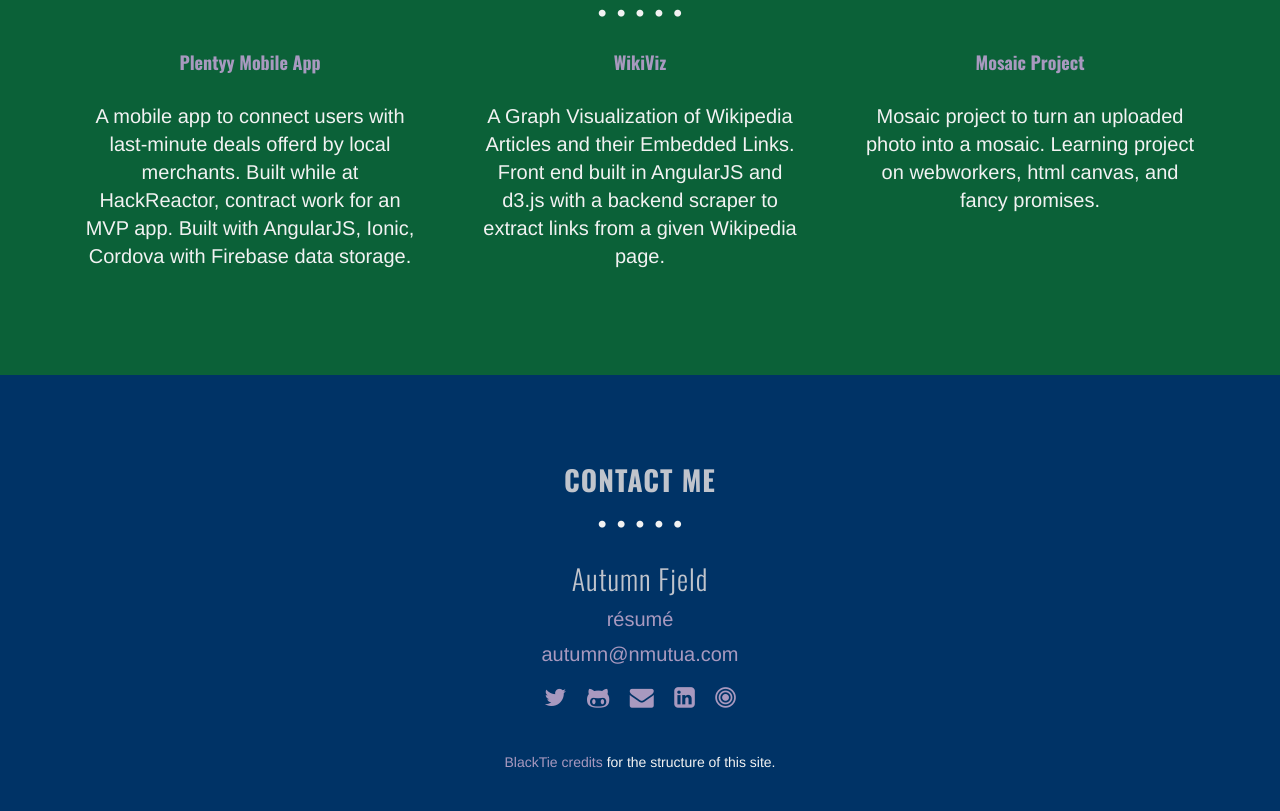
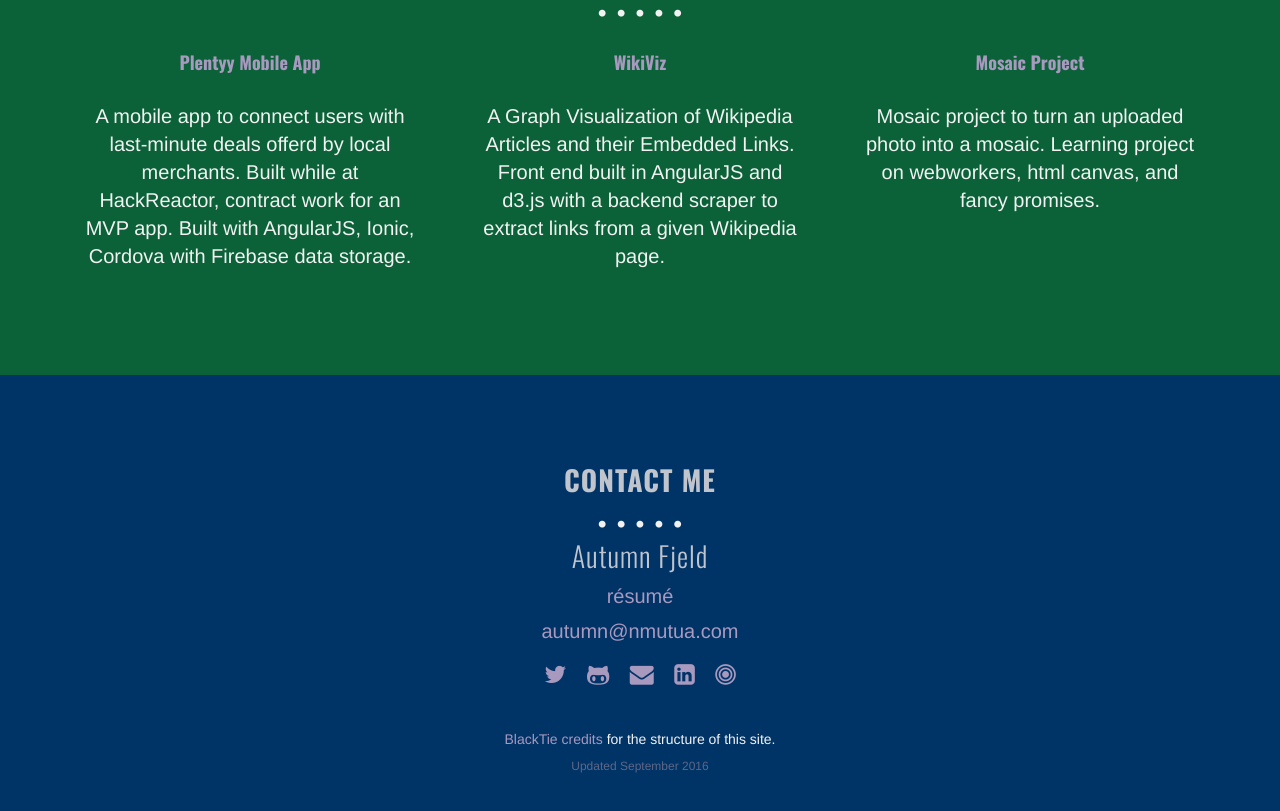
Before and after one commit to autumnfjeld/nmutua, a plain HTML site: page index.html in a window 1280 px wide. Shown: the part 1595-2406 px from the top of the page. Drawn offline with nearby package versions, Linux system fonts and the light colour scheme; files that its build step writes are made by us from their sources; files whose address does not match are found by name.

Commit message:
Add updated date

```diff
--- a/assets/css/main.css
+++ b/assets/css/main.css
@@ -251,8 +251,14 @@ a:after {
 	text-align: center;
 }
 
-#contactwrap .blacktie  {
+#contactwrap .blacktie {
   font-size: 14px;
+}
+
+#contactwrap .updated {
+	line-height: 1;
+	font-size: 12px;
+	color: hsl(227, 18%, 45%);
 }
 
 /* Description Styling / Used in portfolio & Blog images footnotes */
--- a/index.html
+++ b/index.html
@@ -170,8 +170,7 @@
 				<h3>CONTACT ME</h3>
 				<p class="centered icons">
 					<i class="icon icon-circle"></i><i class="icon icon-circle"></i><i class="icon icon-circle"></i><i class="icon icon-circle"></i><i class="icon icon-circle"></i>
-					</p>
-				<br>
+				</p>
 				<div class="col-lg-6 col-lg-offset-3">
 					<h2> Autumn Fjeld </h2>
 					<p><a href="http://nmutua.com/assets/resume/AutumnFjeld_Resume.pdf" target="_blank">r&eacute;sum&eacute;</a></p>
@@ -189,7 +188,8 @@
               <i class="fa fa-bullseye"></i></a>
           </div>
           <br>
-					<p class="blacktie"><a href="http://blacktie.co" target="_blank">BlackTie credits</a> for the structure of this site.</>
+					<p class="blacktie"><a href="http://blacktie.co" target="_blank">BlackTie credits</a> for the structure of this site.</p>
+					<p class="updated"> Updated September 2016 </p>
 				</div>
 			</div>
 		</div>
```
